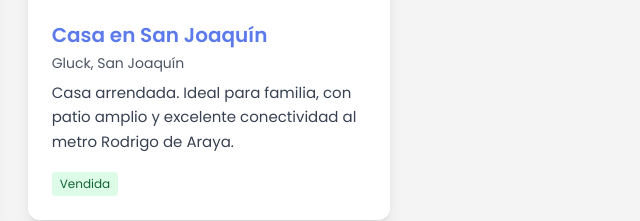
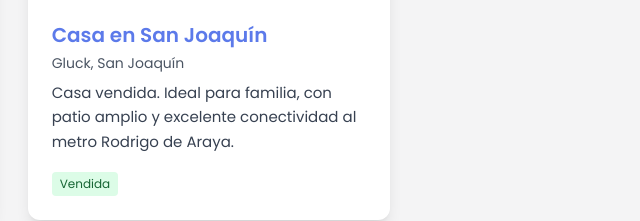
Before and after one commit to Yianfri/yuling-properties, a plain HTML site: page index.html in a window 1280 px wide. Shown: the part 1135-1356 px from the top of the page, 431-1071 px from the left. Drawn offline with nearby package versions, Linux system fonts and the light colour scheme.

Commit message:
Update index.html

```diff
--- a/index.html
+++ b/index.html
@@ -147,7 +147,7 @@
           <div class="p-5 sm:p-6 text-left">
             <h3 class="text-lg sm:text-xl font-semibold text-primary mb-1">Casa en San Joaquín</h3>
             <p class="text-sm text-gray-600 mb-2">Gluck, San Joaquín</p>
-            <p class="text-gray-700 text-[15px] mb-4">Casa arrendada. Ideal para familia, con patio amplio y excelente conectividad al metro Rodrigo de Araya.</p>
+            <p class="text-gray-700 text-[15px] mb-4">Casa vendida. Ideal para familia, con patio amplio y excelente conectividad al metro Rodrigo de Araya.</p>
             <span class="inline-block bg-green-100 text-green-800 text-xs font-medium px-2 py-1 rounded">Vendida</span>
           </div>
         </article>
```
